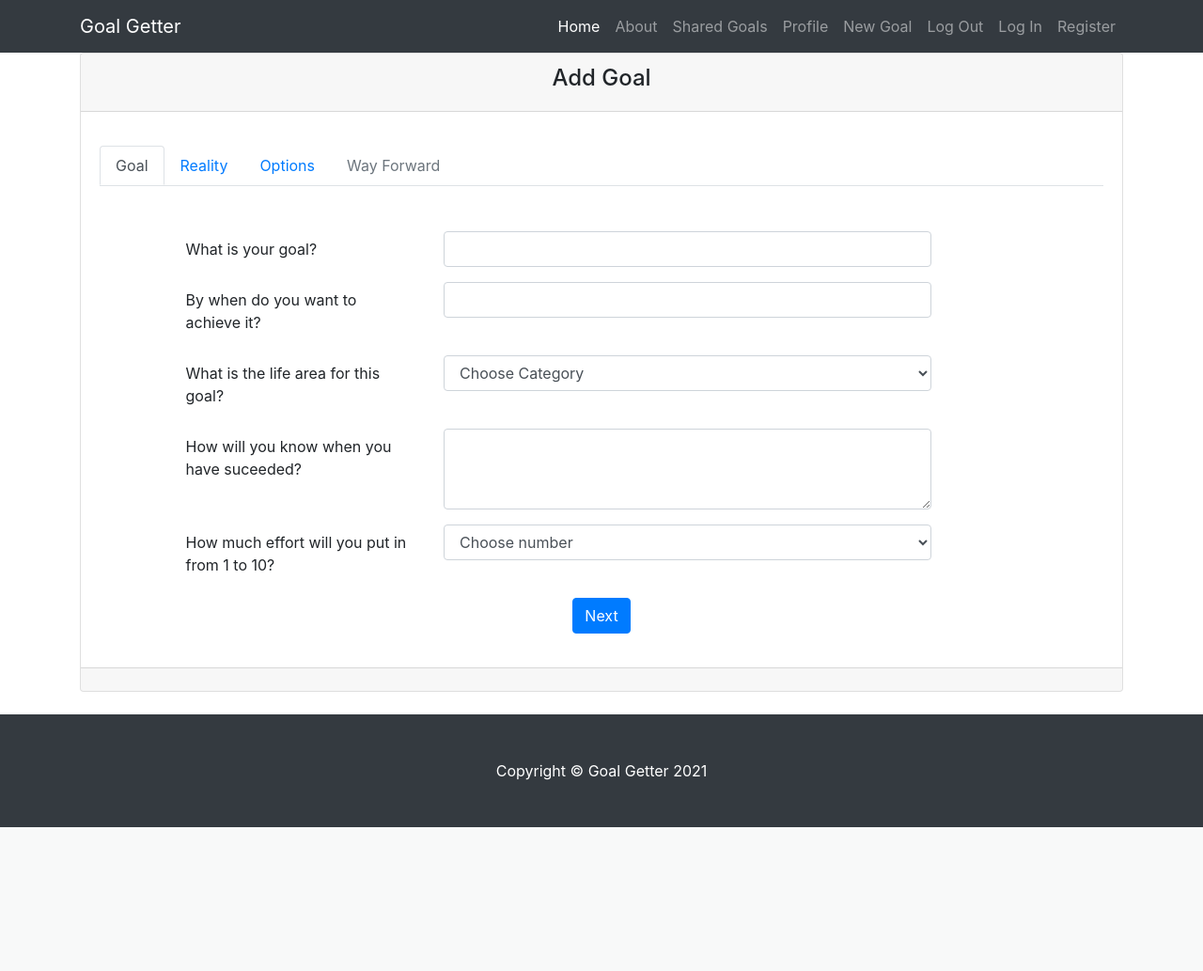
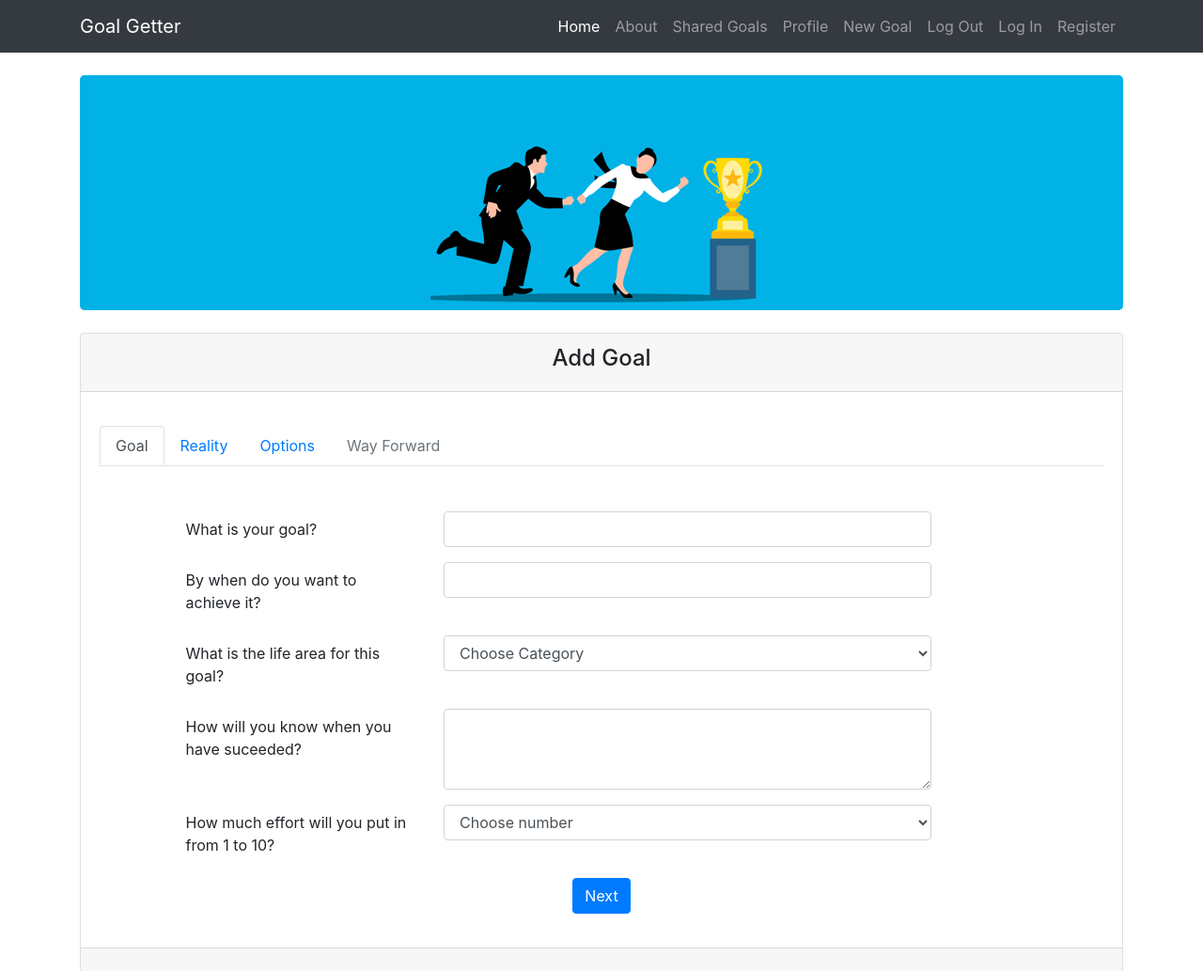
Before and after one commit to thirdelement/goal-getter, a Flask app: page /add_goal in a window 1280 px wide. Shown: the top 1033 px of the page at 94% size. Before the commit the page ends 880 px from the top, so only its background shows below. Run offline with Flask 2, Linux system fonts and the light colour scheme; the visitor is signed in with stand-in values (Sample User, id 1); data that the repository does not hold is empty; some libraries are stand-ins or nearby versions.

Commit message:
feat: Add image to Jumbotron for /add_goal.

```diff
--- a/static/css/style.css
+++ b/static/css/style.css
@@ -67,6 +67,17 @@ body {
   background-position: center;
   background-repeat: no-repeat;
   background-color: #007AFF;
+  height: 250px;
+  width: 100%;
+}
+
+/* add_goal.html */
+/* Add background image to jumbotron*/
+.jumbotron-add_goal {
+  background-image: url("../images/man-woman-trophy1.png");
+  background-position: center;
+  background-repeat: no-repeat;
+  background-color: #00B2E6;
   height: 250px;
   width: 100%;
 }
--- a/templates/add_goal.html
+++ b/templates/add_goal.html
@@ -1,4 +1,9 @@
 {% extends "base.html" %}
+{% block jumbotron %}
+<!-- Jumbotron Header -->
+<header class="jumbotron jumbotron-add_goal my-4">
+</header>
+{% endblock %}
 {% block header %}
 <h4>Add Goal</h4>
 {% endblock %}
```
Also changed, not shown: static/images/man-woman-trophy1.png (added).
